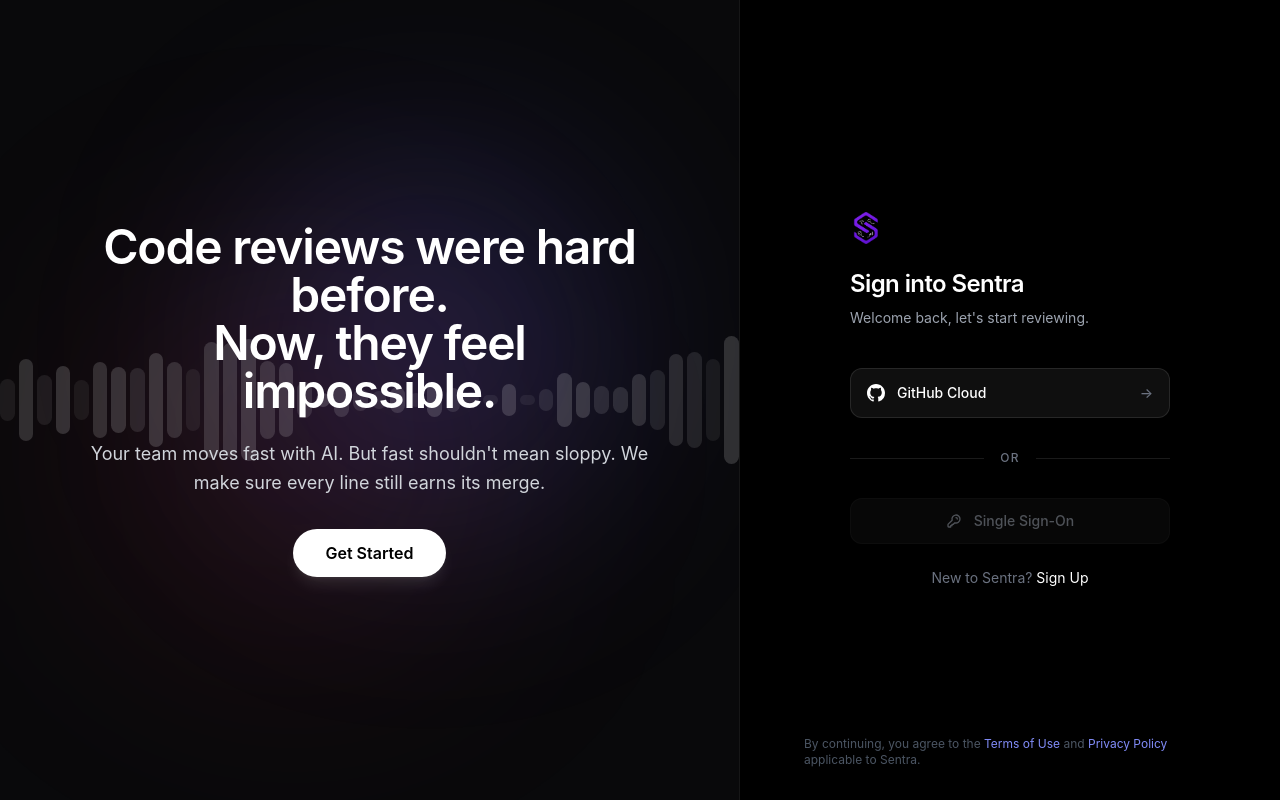
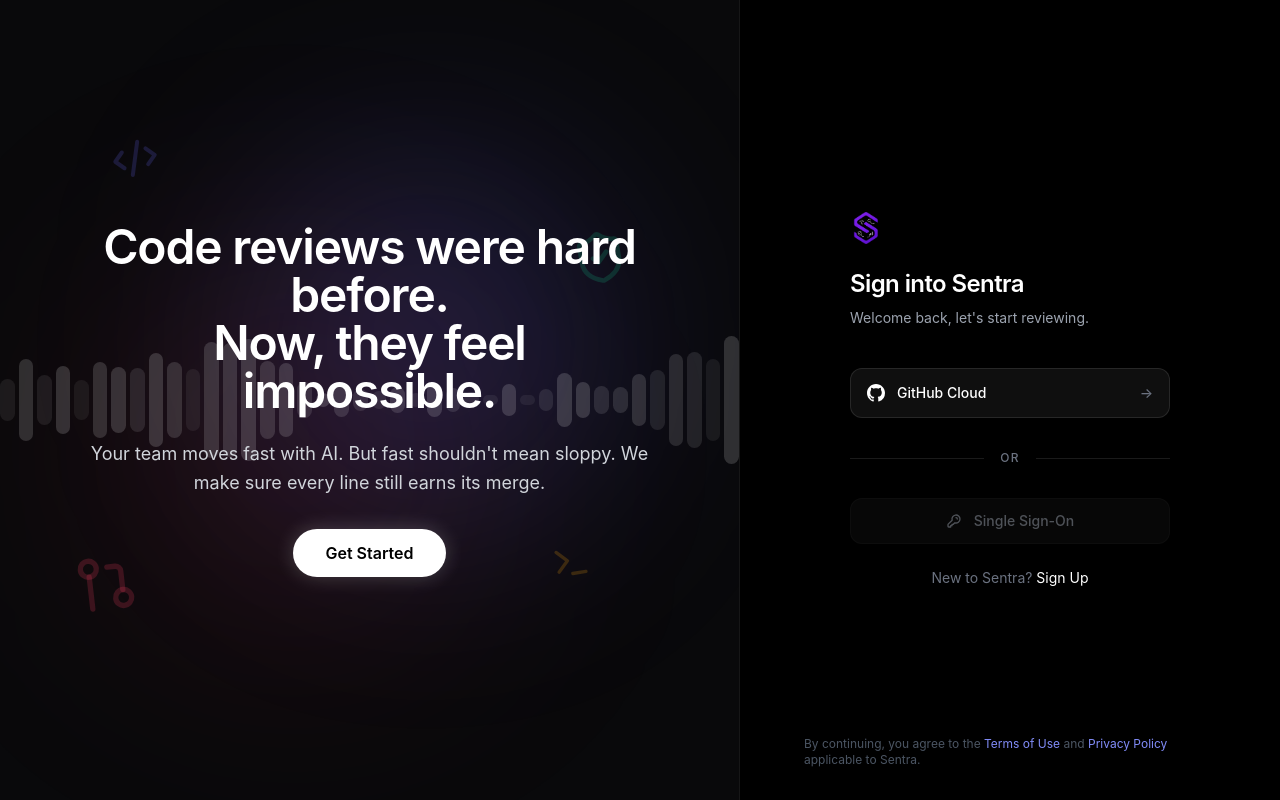
Before and after one commit to Asylann/sentra, a React (Vite) app in the folder apps/web-dashboard/: page /login in a window 1280 px wide. Built offline with nearby package versions, Linux system fonts and the light colour scheme; no server answers.

Commit message:
feat: rate limit PR reviews to 7 per day and add UI animations

```diff
--- a/apps/web-dashboard/src/components/layout/Header.jsx
+++ b/apps/web-dashboard/src/components/layout/Header.jsx
@@ -18,7 +18,12 @@
   };
 
   return (
-    <header className="sticky top-0 z-50 w-full border-b border-white/[0.05] bg-black/60 backdrop-blur-xl">
+    <motion.header
+      initial={{ y: -100, opacity: 0 }}
+      animate={{ y: 0, opacity: 1 }}
+      transition={{ duration: 0.6, ease: [0.16, 1, 0.3, 1] }}
+      className="sticky top-0 z-50 w-full border-b border-white/[0.05] bg-black/60 backdrop-blur-xl"
+    >
       <div className="container mx-auto px-4 h-16 flex items-center justify-between">
         {/* Logo */}
         <Link to="/" className="flex items-center">
@@ -116,6 +121,6 @@
           )}
         </div>
       </div>
-    </header>
+    </motion.header>
   );
 }
--- a/apps/web-dashboard/src/pages/Login.jsx
+++ b/apps/web-dashboard/src/pages/Login.jsx
@@ -1,7 +1,21 @@
 import React, { useEffect, useState } from 'react';
 import { motion } from 'framer-motion';
 import { useNavigate } from 'react-router-dom';
+import { Code2, GitPullRequest, ShieldCheck, Terminal } from 'lucide-react';
 import { useAuth } from '../context/AuthContext';
+
+const containerVariants = {
+  hidden: { opacity: 0 },
+  show: {
+    opacity: 1,
+    transition: { staggerChildren: 0.15, delayChildren: 0.2 }
+  }
+};
+
+const itemVariants = {
+  hidden: { opacity: 0, y: 30 },
+  show: { opacity: 1, y: 0, transition: { duration: 0.6, ease: "easeOut" } }
+};
 
 export default function Login() {
   const { isAuthenticated, hasInstallation, loading } = useAuth();
@@ -49,6 +63,12 @@
           transition={{ duration: 15, repeat: Infinity, ease: "easeInOut" }}
         />
 
+        {/* Floating Icons */}
+        <motion.div className="absolute top-[15%] left-[15%] text-indigo-500/20" animate={{ y: [0, 20, 0], rotate: [0, 10, -10, 0] }} transition={{ duration: 8, repeat: Infinity, ease: "easeInOut" }}><Code2 size={48} /></motion.div>
+        <motion.div className="absolute bottom-[20%] left-[10%] text-rose-500/20" animate={{ y: [0, -25, 0], rotate: [0, -15, 15, 0] }} transition={{ duration: 12, repeat: Infinity, ease: "easeInOut" }}><GitPullRequest size={64} /></motion.div>
+        <motion.div className="absolute top-[25%] right-[15%] text-emerald-500/20" animate={{ y: [0, 30, 0], rotate: [0, 20, -20, 0] }} transition={{ duration: 10, repeat: Infinity, ease: "easeInOut" }}><ShieldCheck size={56} /></motion.div>
+        <motion.div className="absolute bottom-[25%] right-[20%] text-amber-500/20" animate={{ y: [0, -20, 0], rotate: [0, 10, -10, 0] }} transition={{ duration: 9, repeat: Infinity, ease: "easeInOut" }}><Terminal size={40} /></motion.div>
+
         {/* Abstract Vertical Bars Animation Background */}
         <div className="absolute inset-0 flex items-center justify-center gap-1 opacity-20 pointer-events-none">
           {bars.map((height, i) => (
@@ -73,22 +93,20 @@
         {/* Foreground Content */}
         <div className="relative z-10 text-center max-w-2xl px-12">
           <motion.div
-            initial={{ opacity: 0, y: 30 }}
-            animate={{ opacity: 1, y: 0 }}
-            transition={{ duration: 0.8, delay: 0.2 }}
+            variants={containerVariants}
+            initial="hidden"
+            animate="show"
           >
-            <h1 className="text-4xl md:text-5xl font-semibold text-white tracking-tight mb-6 leading-[1.15]">
+            <motion.h1 variants={itemVariants} className="text-4xl md:text-5xl font-semibold text-white tracking-tight mb-6 leading-[1.15]">
               Code reviews were hard before.<br/>Now, they feel impossible.
-            </h1>
-            <p className="text-lg text-gray-300 mb-8 leading-relaxed">
+            </motion.h1>
+            <motion.p variants={itemVariants} className="text-lg text-gray-300 mb-8 leading-relaxed">
               Your team moves fast with AI. But fast shouldn't mean sloppy.
               We make sure every line still earns its merge.
-            </p>
+            </motion.p>
             <motion.button
-              initial={{ opacity: 0, scale: 0.9 }}
-              animate={{ opacity: 1, scale: 1 }}
-              transition={{ duration: 0.5, delay: 0.6 }}
-              className="px-8 py-3 bg-white text-black font-semibold rounded-full hover:bg-gray-200 transition-colors shadow-lg shadow-white/10"
+              variants={itemVariants}
+              className="px-8 py-3 bg-white text-black font-semibold rounded-full hover:bg-gray-200 transition-colors shadow-[0_0_20px_rgba(255,255,255,0.2)]"
             >
               Get Started
             </motion.button>
```
Also changed, not shown: 1 other file (tests, documents, lock files or other folders).
